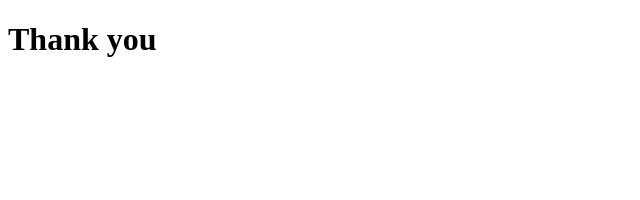
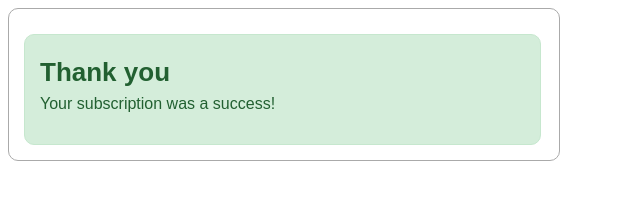
Before and after one commit to tangentino/Rapid-Frontend, a plain HTML site: page Assignment 1/subscribe.html in a window 1280 px wide. Shown: the whole page, without its empty margins (0-640 px from the left). Drawn offline with Linux system fonts and the light colour scheme.

Commit message:
more stuff

```diff
--- a/Assignment 1/styles.css
+++ b/Assignment 1/styles.css
@@ -17,6 +17,7 @@
 #email-box {
     width: 500px;
     height: 30px;
+
 }
 #subscribe-button {
     font-family: Arial, Helvetica, sans-serif;
@@ -27,4 +28,35 @@
     color: white;
     background-color: #27a745;
     border-radius: 5px;
+    border-style: initial;
 }
+#subscribe-button:hover {
+    box-shadow: 0 0 0 2pt #9dd4a9;
+}
+
+#thanks-header {
+    font-family: Arial, Helvetica, sans-serif;
+    color: #226031;
+    font-size: 26px;
+    line-height: 10px;
+    text-align: left;
+}
+.thanks-text {
+    font-family: Arial, Helvetica, sans-serif;
+    color: #226031;
+}
+.thanks-card {
+    width: 520px;
+    padding: 15px;
+    border: 1px solid #aaa;
+    border-radius: 10px;
+}
+.green-card {
+    width: 485px;
+    margin-top: 10px;
+    padding: 15px;
+    border: 1px solid #aaa;
+    border-radius: 10px;
+    background-color: #d4edda;
+    border-color: #c6e7ce;
+}
--- a/Assignment 1/subscribe.html
+++ b/Assignment 1/subscribe.html
@@ -2,9 +2,17 @@
 <html>
     <head>
         <meta charset="utf-8">
-        <title>Successful</title>
+        <title>Success!</title>
+        <link rel="stylesheet" href="styles.css">
     </head>
     <body id="content"\>
-        <h1> Thank you </h1>
+        <div class=thanks-card>
+            <div class=green-card>
+                <h1 id="thanks-header">Thank you</h1>
+                <p class="thanks-text">
+                Your subscription was a success!
+                </p>
+            </div>
+        </div>
     </body>
 </html>
```
